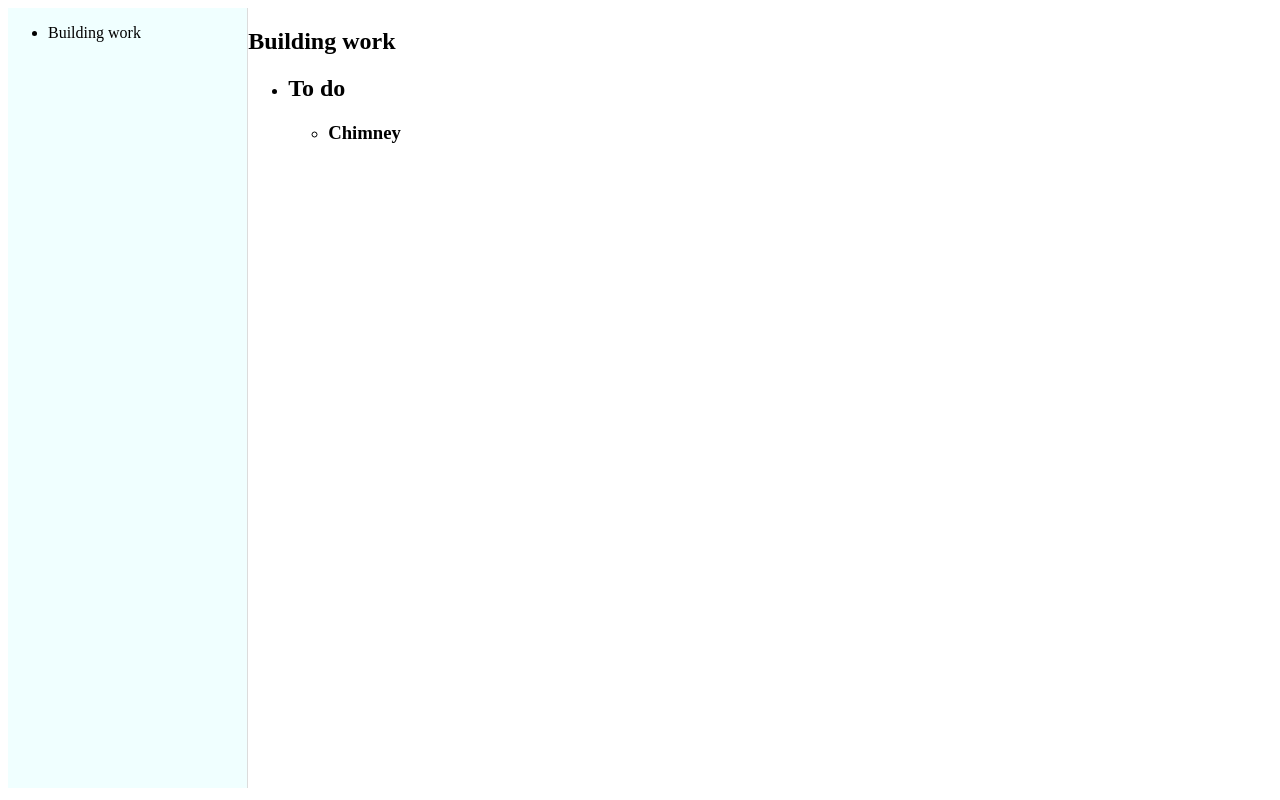
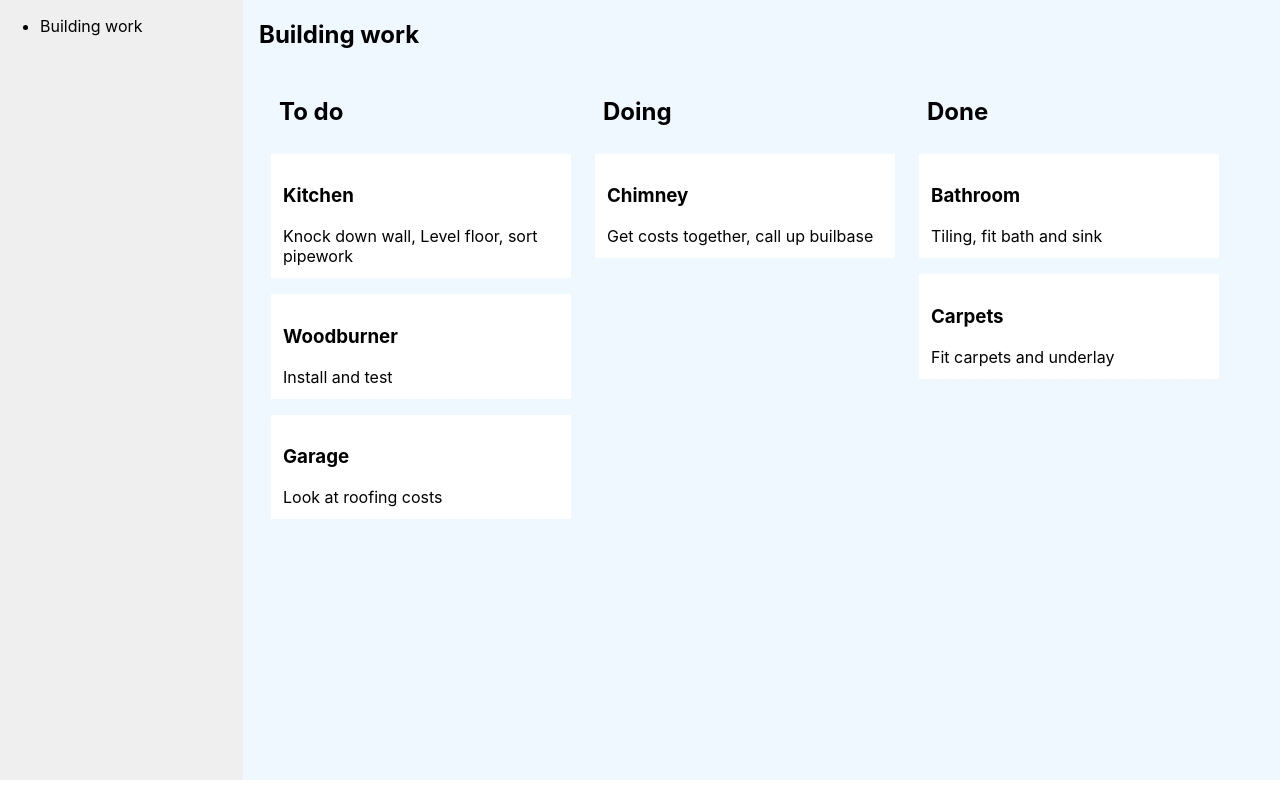
Before and after one commit to cactusfarmer/simple-kanban, a React (Create React App) app: page / in a window 1280 px wide. Built offline with nearby package versions, Linux system fonts and the light colour scheme.

Commit message:
Adding some styled components and building a prototype layout

```diff
--- a/src/components/Board/Board.tsx
+++ b/src/components/Board/Board.tsx
@@ -1,24 +1,41 @@
+import styled from 'styled-components';
 import { BoardData } from '../../types/board_data';
 import Column from '../Column/Column';
 
 type Props = {
   data: BoardData
 };
+const BoardWrapper = styled.div`
+background-color: AliceBlue;
+display: flex;
+flex-direction: column;
+height: 100%;
+position: relative;
+width: 100%;`;
+
+const BoardHeader = styled.h2`
+padding-left: 16px`;
+
+const BoardHolder = styled.div`
+/*overflow-x: scroll;*/
+align-items: stretch;
+display: flex;
+height: calc(100% -44px);
+padding: 0 16px 0 16px;
+position: relative;`;
 
 function Board({ data }: Props): any {
   return (
-    <div className="board">
-      <h2>{data.name}</h2>
-      <div>
-        <ul className="columns">
-          {
-            data.columns.map((column) => (
-              <Column data={column} />
-            ))
-          }
-        </ul>
-      </div>
-    </div>
+    <BoardWrapper>
+      <BoardHeader>{data.name}</BoardHeader>
+      <BoardHolder>
+        {
+          data.columns.map((column) => (
+            <Column data={column} />
+          ))
+        }
+      </BoardHolder>
+    </BoardWrapper>
   );
 }
 
--- a/src/components/Card/Card.tsx
+++ b/src/components/Card/Card.tsx
@@ -1,14 +1,22 @@
+import styled from 'styled-components';
 import { CardData } from '../../types/card_data';
 
 type Props = {
   data: CardData
 };
 
+const CardWrapper = styled.div`
+background-color: white;
+margin-bottom:16px;
+box-sizing: border-box;
+padding: 12px`;
+
 function Card({ data }: Props) {
   return (
-    <li>
+    <CardWrapper>
       <h3>{data.name}</h3>
-    </li>
+      <div>{data.info}</div>
+    </CardWrapper>
   );
 }
 
--- a/src/components/Column/Column.tsx
+++ b/src/components/Column/Column.tsx
@@ -1,21 +1,30 @@
+import styled from 'styled-components';
 import { ColumnData } from '../../types/column_data';
 import Card from '../Card/Card';
 
 type Props = {
   data: ColumnData
 };
+
+const ColumnWrapper = styled.div`
+display: flex;
+flex-direction: column;
+margin: 0 12px 0 12px;
+width: 300px;`;
+
+const ColumnHeader = styled.h2`
+padding: 8px`;
+
 function Column({ data }: Props) {
   return (
-    <li className="column">
-      <h2>{data.name}</h2>
-      <ul className="cards">
-        {
-            data.cards.map((card) => (
-              <Card data={card} />
-            ))
-        }
-      </ul>
-    </li>
+    <ColumnWrapper>
+      <ColumnHeader>{data.name}</ColumnHeader>
+      {
+        data.cards.map((card) => (
+          <Card data={card} />
+        ))
+      }
+    </ColumnWrapper>
   );
 }
 
--- a/src/components/Nav/Nav.tsx
+++ b/src/components/Nav/Nav.tsx
@@ -4,14 +4,13 @@ type Props = {
   data: string[]
 };
 const NavWrapper = styled.div`
-                    width: 300px;
-                    top:50px;
-                    height: calc(100vh - 20px);
+                    background-color: #efefef;
                     box-sizing: border-box;
-                    background-color: azure;
-                    border-right: 1px solid gainsboro;
                     display: flex;
                     flex-direction: column;
+                    height: calc(100vh - 20px);
+                    top:20px;
+                    width: 300px;
 `;
 
 function Nav({ data }: Props) {
--- a/src/data/boards.json
+++ b/src/data/boards.json
@@ -7,9 +7,43 @@
                     "name": "To do",
                     "cards": [
                         {
+                            "name": "Kitchen",
+                            "owner": "Mark",
+                            "info": "Knock down wall, Level floor, sort pipework"
+                        },
+                        {
+                            "name": "Woodburner",
+                            "owner": "Sam",
+                            "info": "Install and test"
+                        },{
+                            "name": "Garage",
+                            "owner": "Sam",
+                            "info": "Look at roofing costs"
+                        }
+                    ]
+                },
+                {
+                    "name": "Doing",
+                    "cards": [
+                        {
                             "name": "Chimney",
                             "owner": "Matt",
-                            "info": "1 am monday please"
+                            "info": "Get costs together, call up builbase"
+                        }
+                    ]
+                },
+                {
+                    "name": "Done",
+                    "cards": [
+                        {
+                            "name": "Bathroom",
+                            "owner": "Ryan",
+                            "info": "Tiling, fit bath and sink"
+                        },
+                        {
+                            "name": "Carpets",
+                            "owner": "Karl",
+                            "info": "Fit carpets and underlay"
                         }
                     ]
                 }
--- a/src/index.css
+++ b/src/index.css
@@ -1,4 +1,4 @@
-/* body {
+body {
   margin: 0;
   font-family: -apple-system, BlinkMacSystemFont, 'Segoe UI', 'Roboto', 'Oxygen',
     'Ubuntu', 'Cantarell', 'Fira Sans', 'Droid Sans', 'Helvetica Neue',
@@ -10,4 +10,4 @@
 code {
   font-family: source-code-pro, Menlo, Monaco, Consolas, 'Courier New',
     monospace;
-}*/
+}
```
